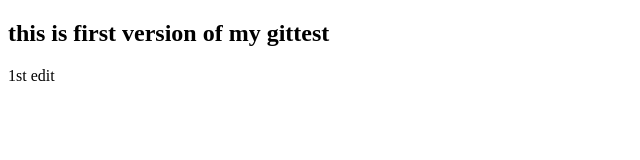
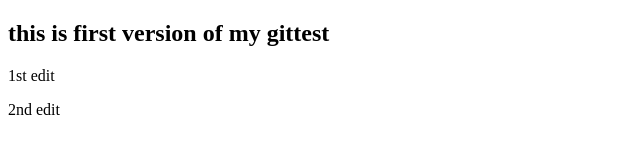
Before and after one commit to Poppypopc/demogit, a plain HTML site: page Testgit.html in a window 1280 px wide. Shown: the full height of the page, 0-640 px from the left. Drawn offline with Linux system fonts and the light colour scheme.

Commit message:
modify-web

```diff
--- a/Testgit.html
+++ b/Testgit.html
@@ -8,5 +8,6 @@
 <body>
     <h2>this is first version of my gittest</h2>
     <p>1st edit</p>
+    <p>2nd edit</p>
 </body>
 </html>
```
